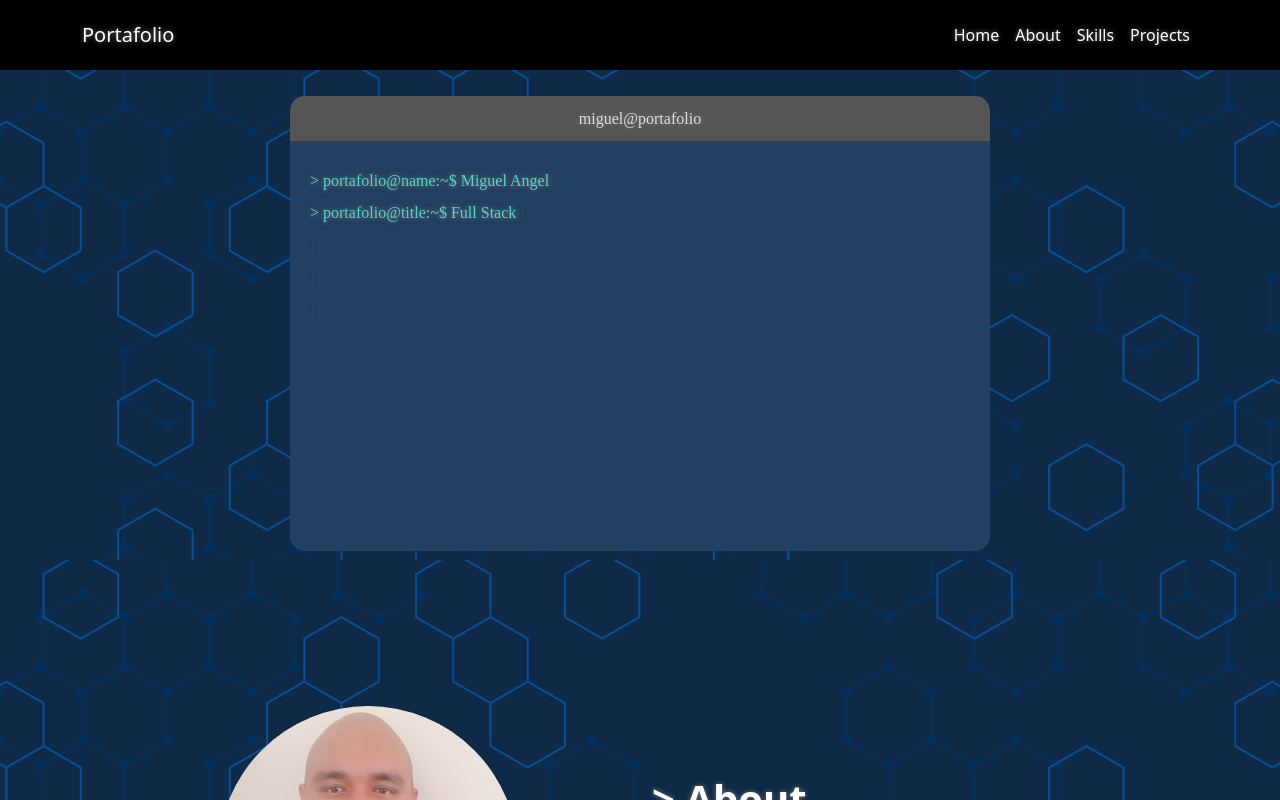
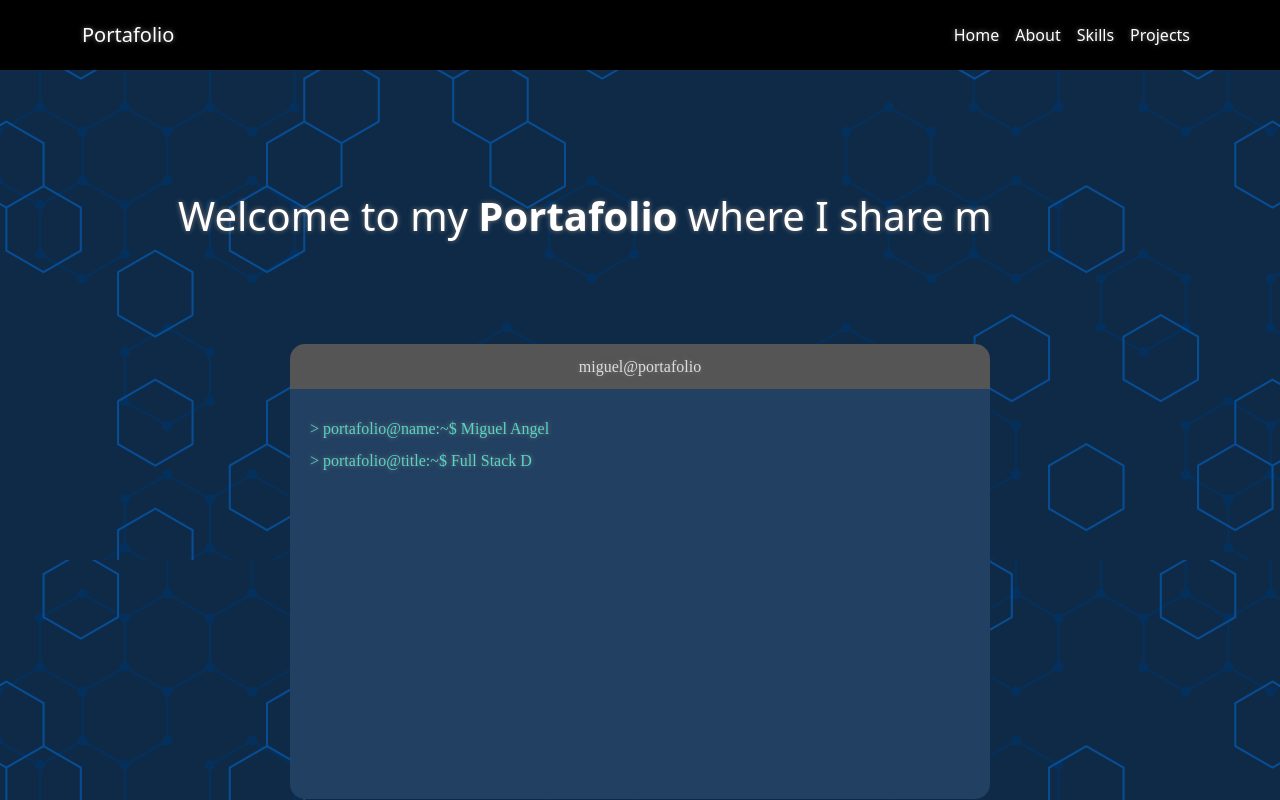
Before and after one commit to 2112miguel/portaflio, a Next.js app: page / in a window 1280 px wide. Shown: the top 800 px of the page. Built offline with nearby package versions, Linux system fonts and the light colour scheme.

Commit message:
Add to Header welcome

```diff
--- a/Components/Header.jsx
+++ b/Components/Header.jsx
@@ -1,13 +1,39 @@
 import { Terminal } from "./Terminal/Terminal";
+import Typewriter from "typewriter-effect";
 
 export default function Header() {
   return (
     <div>
-      <header className="my-5 py-5" id="home">
+      <section className="my-5 py-5" id="home">
         <section className="container ">
+          <div className="m-5 p-5">
+            <h1>
+              <Typewriter
+                onInit={(typewriter) => {
+                  typewriter
+                    .pauseFor(500)
+                    .typeString("Welcome to my ")
+                    .pauseFor(300)
+
+                    .typeString(
+                      "<strong>Portafolio</strong> where I share my ideas"
+                    )
+                    .deleteChars(33)
+                    .typeString(
+                      "<strong>space</strong> where I share my projects"
+                    )
+                    .pauseFor(1000)
+                    .start();
+                }}
+                options={{
+                  delay: 75,
+                }}
+              />
+            </h1>
+          </div>
           <Terminal />
         </section>
-      </header>
+      </section>
     </div>
   );
 }
```
